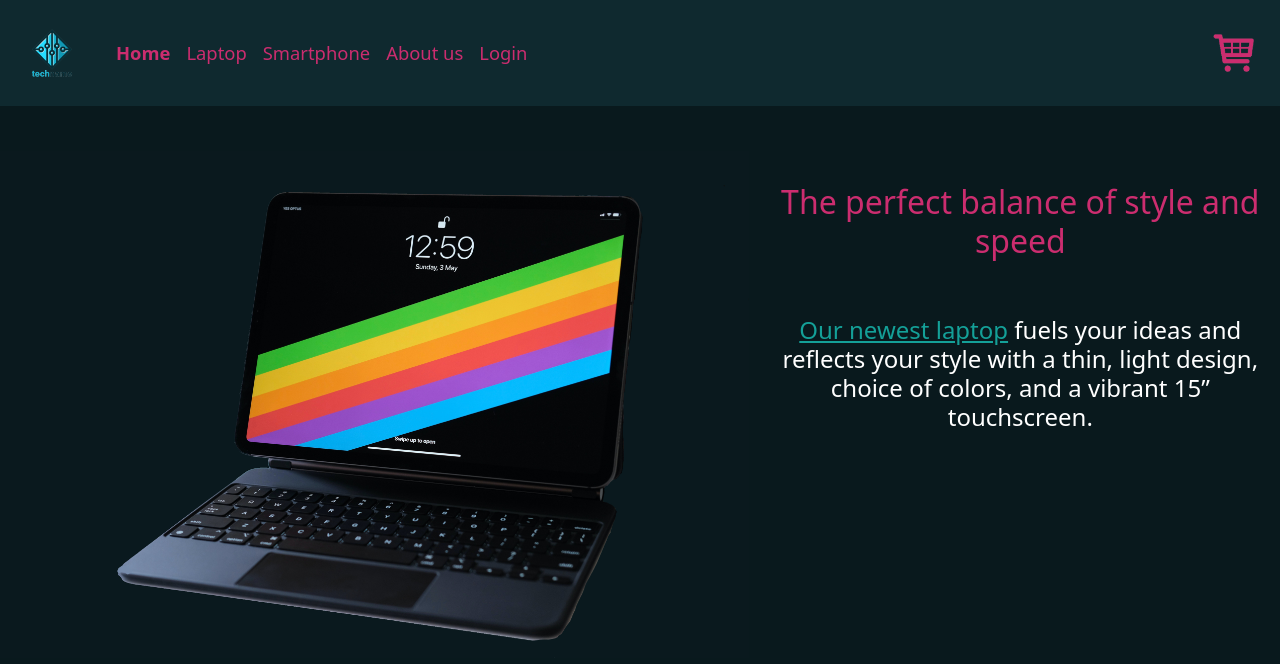
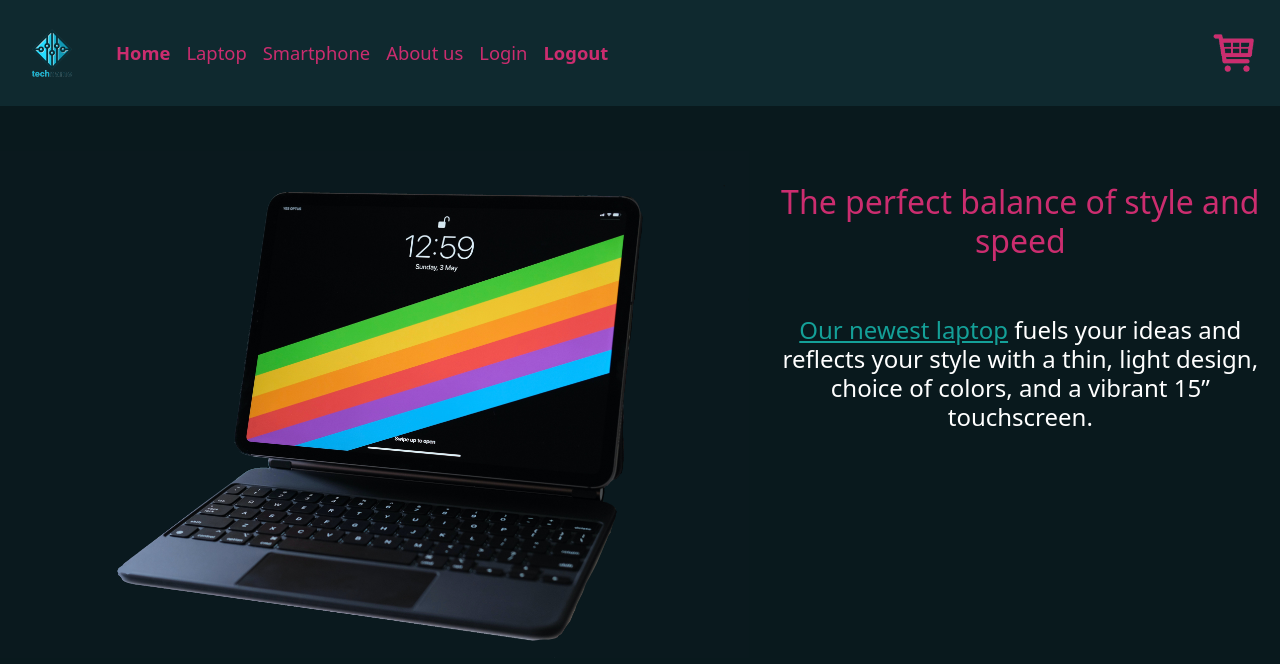
Before and after one commit to stlgithub/wwwProjekti, a PHP site: page / in a window 1280 px wide. Shown: the top 664 px of the page. Run offline with PHP 8.4, Linux system fonts and the light colour scheme.

Commit message:
logout painike

```diff
--- a/aboutus.html
+++ b/aboutus.html
@@ -67,6 +67,9 @@
                     <li class="nav-item">
                       <a class="nav-link " href="login.php">Login</a>
                   </li>
+                  <li class="nav-item">
+                    <a class="nav-link active" href="logout.php">Logout</a>
+                </li>
                 </ul>
                 <ul class="nav navbar-nav ms-auto">
                   <li>
--- a/index.html
+++ b/index.html
@@ -78,6 +78,9 @@
                     <li class="nav-item">
                         <a class="nav-link " href="login.php">Login</a>
                     </li>
+                    <li class="nav-item">
+                        <a class="nav-link active" href="logout.php">Logout</a>
+                    </li>
                 </ul>
                 <ul class="nav navbar-nav ms-auto">
                     <li>
--- a/login.php
+++ b/login.php
@@ -151,6 +151,9 @@ else if (isset($_POST["login"])){
                     <li class="nav-item">
                         <a class="nav-link active" href="login.php">Login</a>
                     </li>
+                    <li class="nav-item">
+                        <a class="nav-link active" href="logout.php">Logout</a>
+                    </li>
                 </ul>
                 <ul class="nav navbar-nav ms-auto">
                   <li>
--- a/product.html
+++ b/product.html
@@ -139,6 +139,9 @@
                     </li>
                     <li class="nav-item">
                         <a class="nav-link " href="login.php">Login</a>
+                    </li>
+                    <li class="nav-item">
+                        <a class="nav-link active" href="logout.php">Logout</a>
                     </li>
                 </ul>
                 <ul class="nav navbar-nav ms-auto">
--- a/product2.html
+++ b/product2.html
@@ -134,6 +134,9 @@
                     </li>
                     <li class="nav-item">
                         <a class="nav-link " href="login.php">Login</a>
+                    </li>
+                    <li class="nav-item">
+                        <a class="nav-link active" href="logout.php">Logout</a>
                     </li>
                 </ul>
                 <ul class="nav navbar-nav ms-auto">
--- a/shoppingcart.html
+++ b/shoppingcart.html
@@ -64,6 +64,9 @@
                   <li class="nav-item">
                     <a class="nav-link " href="login.php">Login</a>
                 </li>
+                <li class="nav-item">
+                  <a class="nav-link active" href="logout.php">Logout</a>
+              </li>
               </ul>
               <ul class="nav navbar-nav ms-auto">
                 <li>
```
